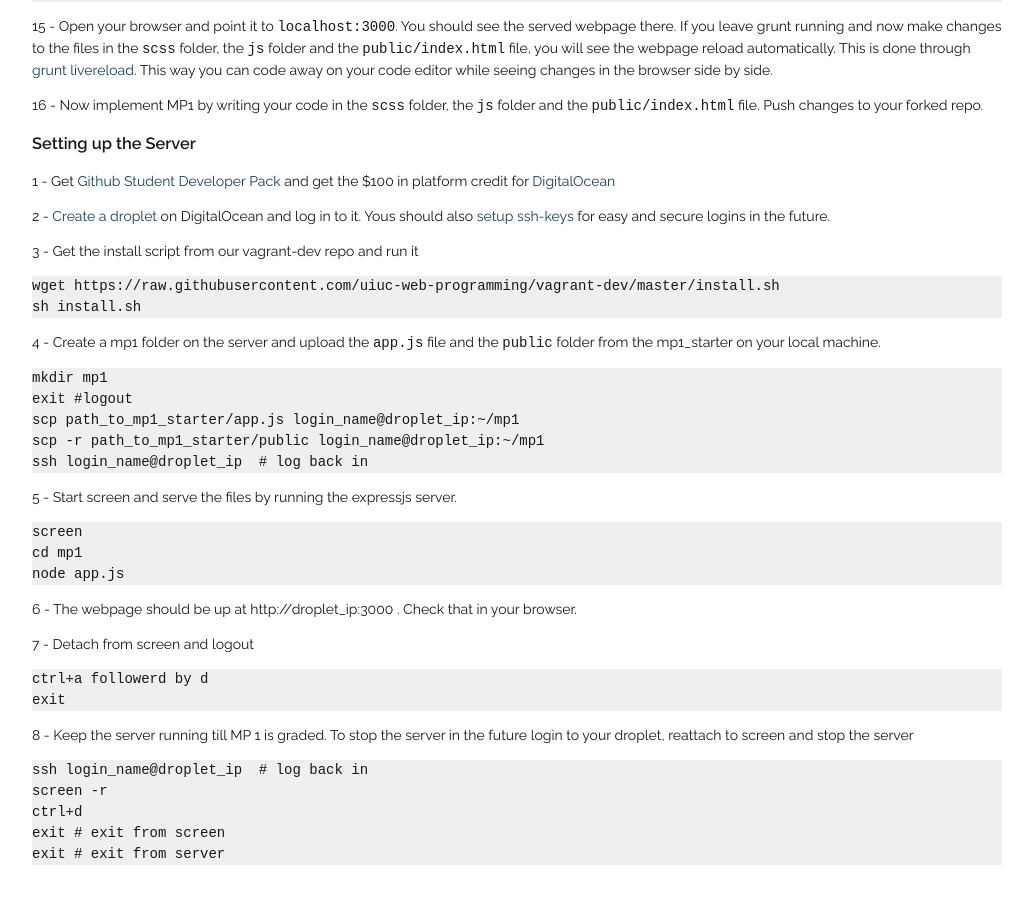
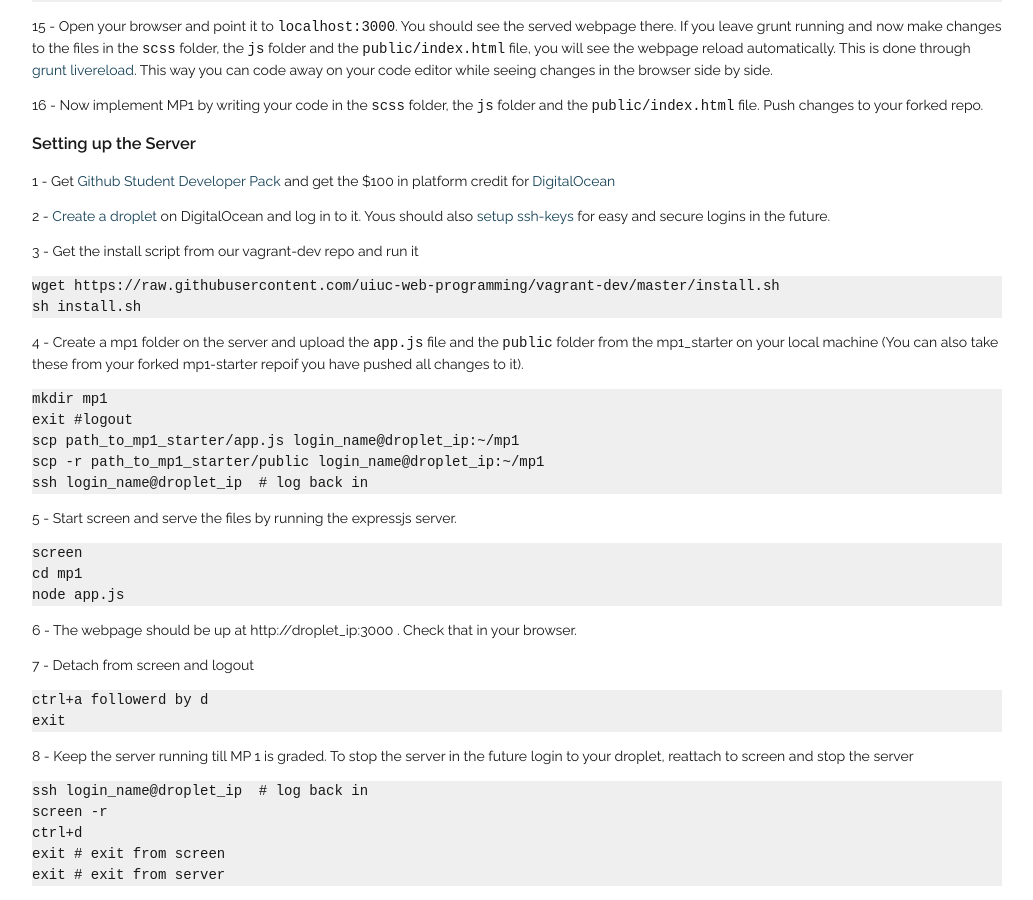
Before and after one commit to biplabdeka/fa2016, a Jekyll site: the page built from _posts/2015-1-28-Lab-1.md, in a window 1280 px wide and 900 px high, scrolled down 1528 px. Shown: the whole window, without its empty margins (123-1156 px from the left). Built offline with Jekyll 4.4.1, drawn with Linux system fonts in a browser that asks for light colours; nearby versions of some CDN libraries; Markdown is read by kramdown in place of the engine named in the settings; before the commit the page ends 2407 px from its top, so only the background shows below that.

Commit message:
Update 2015-1-28-Lab-1.md

````diff
--- a/_posts/2015-1-28-Lab-1.md
+++ b/_posts/2015-1-28-Lab-1.md
@@ -95,7 +95,7 @@ wget https://raw.githubusercontent.com/uiuc-web-programming/vagrant-dev/master/i
 sh install.sh
 ```
 
-4 - Create a mp1 folder on the server and upload the `app.js` file and the `public` folder from the mp1_starter on your local machine.
+4 - Create a mp1 folder on the server and upload the `app.js` file and the `public` folder from the mp1_starter on your local machine (You can also take these from your forked mp1-starter repoif you have pushed all changes to it).
 
 ```bash
 mkdir mp1
````
